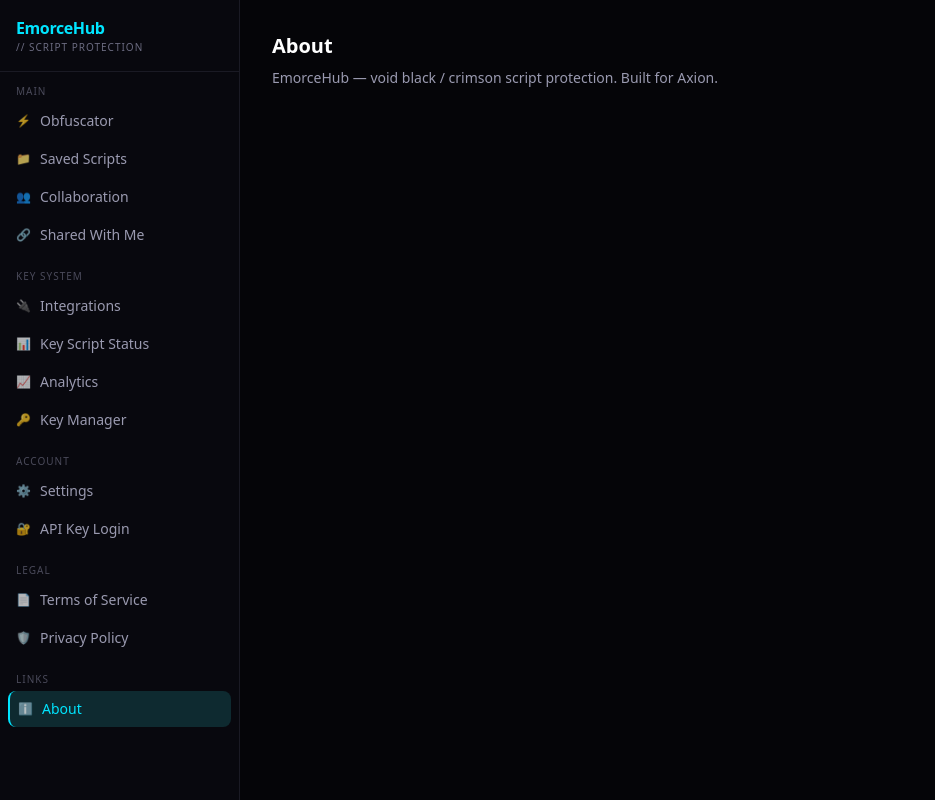
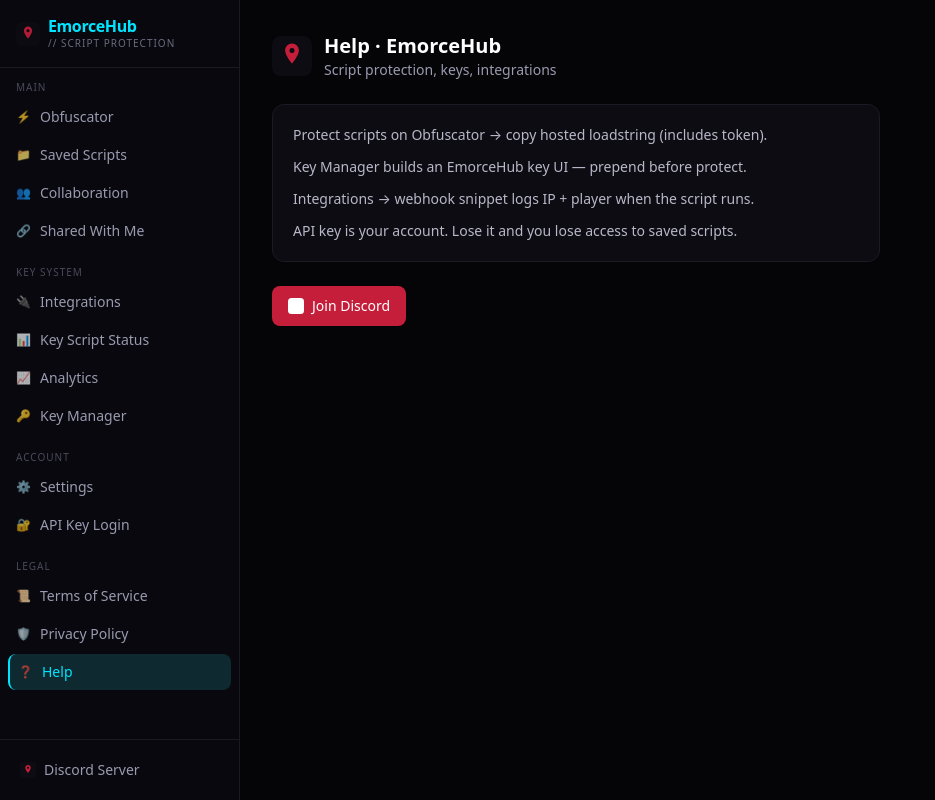
Before and after one commit to hexed00/emorce-obfuscator, a Next.js app: page /about in a window 1280 px wide. Shown: the whole page, without its empty margins (0-935 px from the left). Built offline with nearby package versions, Linux system fonts and the light colour scheme.

Commit message:
login gate on entry; ToS/Privacy/Help with Emorce icon + Discord

```diff
--- a/app/about/page.tsx
+++ b/app/about/page.tsx
@@ -1,8 +1,28 @@
 export default function Page() {
   return (
-    <div className="p-8 max-w-2xl">
-      <h1 className="text-xl font-bold text-white mb-2">About</h1>
-      <p className="text-sm text-[#9a9ab0]">EmorceHub — void black / crimson script protection. Built for Axion.</p>
+    <div className="p-8 max-w-2xl space-y-6">
+      <div className="flex items-center gap-3">
+        <img src="/pin.svg" alt="Emorce" className="w-10 h-10" />
+        <div>
+          <h1 className="text-xl font-bold text-white">Help · EmorceHub</h1>
+          <p className="text-sm text-[#9a9ab0]">Script protection, keys, integrations</p>
+        </div>
+      </div>
+      <div className="rounded-xl border border-[#1a1a24] bg-[#0c0c12] p-5 space-y-3 text-sm text-[#b8b8c8]">
+        <p>Protect scripts on Obfuscator → copy hosted loadstring (includes token).</p>
+        <p>Key Manager builds an EmorceHub key UI — prepend before protect.</p>
+        <p>Integrations → webhook snippet logs IP + player when the script runs.</p>
+        <p>API key is your account. Lose it and you lose access to saved scripts.</p>
+      </div>
+      <a
+        href="https://discord.gg/emorce"
+        target="_blank"
+        rel="noreferrer"
+        className="inline-flex items-center gap-2 px-4 py-2.5 rounded-lg bg-[#c41e3a] text-white text-sm font-medium"
+      >
+        <img src="/pin.svg" alt="" className="w-4 h-4 brightness-0 invert" />
+        Join Discord
+      </a>
     </div>
   );
 }
--- a/app/privacy/page.tsx
+++ b/app/privacy/page.tsx
@@ -1,8 +1,20 @@
 export default function Page() {
   return (
-    <div className="p-8 max-w-2xl">
-      <h1 className="text-xl font-bold text-white mb-2">Privacy Policy</h1>
-      <p className="text-sm text-[#9a9ab0]">API keys are hashed. Encoded loaders may be stored on Pastefy. IP integration only fires if you embed the webhook snippet.</p>
+    <div className="p-8 max-w-2xl space-y-4">
+      <div className="flex items-center gap-3">
+        <img src="/pin.svg" alt="Emorce" className="w-8 h-8" />
+        <h1 className="text-xl font-bold text-white">Privacy Policy</h1>
+      </div>
+      <div className="text-sm text-[#9a9ab0] space-y-3 leading-relaxed">
+        <p>API keys are hashed server-side. We cannot recover a lost key.</p>
+        <p>Encoded loaders may be stored on Pastefy so hosted links survive restarts.</p>
+        <p>IP integration only runs if you embed the webhook snippet yourself.</p>
+        <p>No selling of account data. Support via Discord only.</p>
+      </div>
+      <a href="https://discord.gg/emorce" target="_blank" rel="noreferrer" className="inline-flex items-center gap-2 text-sm text-[#00e5ff]">
+        <img src="/pin.svg" alt="" className="w-4 h-4" />
+        Discord · discord.gg/emorce
+      </a>
     </div>
   );
 }
--- a/app/tos/page.tsx
+++ b/app/tos/page.tsx
@@ -1,8 +1,20 @@
 export default function Page() {
   return (
-    <div className="p-8 max-w-2xl">
-      <h1 className="text-xl font-bold text-white mb-2">Terms of Service</h1>
-      <p className="text-sm text-[#9a9ab0]">EmorceHub is provided as-is for script protection experiments. You are responsible for how you use loadstrings.</p>
+    <div className="p-8 max-w-2xl space-y-4">
+      <div className="flex items-center gap-3">
+        <img src="/pin.svg" alt="Emorce" className="w-8 h-8" />
+        <h1 className="text-xl font-bold text-white">Terms of Service</h1>
+      </div>
+      <div className="text-sm text-[#9a9ab0] space-y-3 leading-relaxed">
+        <p>EmorceHub is provided as-is for script protection and key tooling.</p>
+        <p>You are responsible for how you distribute and run loadstrings.</p>
+        <p>API keys are non-recoverable. Store them safely.</p>
+        <p>Abuse, spam, or attacks against the service may result in blocked keys.</p>
+      </div>
+      <a href="https://discord.gg/emorce" target="_blank" rel="noreferrer" className="inline-flex items-center gap-2 text-sm text-[#00e5ff]">
+        <img src="/pin.svg" alt="" className="w-4 h-4" />
+        Discord · discord.gg/emorce
+      </a>
     </div>
   );
 }
--- a/components/AppShell.tsx
+++ b/components/AppShell.tsx
@@ -1,17 +1,52 @@
 "use client";
 
 import { useEffect, useState } from "react";
+import { usePathname, useRouter } from "next/navigation";
 import Sidebar from "./Sidebar";
+
+const PUBLIC = ["/login", "/tos", "/privacy", "/about"];
 
 export default function AppShell({ children }: { children: React.ReactNode }) {
   const [user, setUser] = useState<{ name: string } | null>(null);
+  const [ready, setReady] = useState(false);
+  const path = usePathname();
+  const router = useRouter();
 
   useEffect(() => {
     try {
       const raw = localStorage.getItem("emorce_user");
       if (raw) setUser(JSON.parse(raw));
     } catch {}
-  }, []);
+    setReady(true);
+  }, [path]);
+
+  useEffect(() => {
+    if (!ready) return;
+    const isPublic = PUBLIC.some((p) => path === p || path.startsWith(p + "/"));
+    if (!user && !isPublic) {
+      router.replace("/login");
+    }
+  }, [ready, user, path, router]);
+
+  if (path === "/login") {
+    return <div className="min-h-screen bg-[#050508] text-[#e8e8f0]">{children}</div>;
+  }
+
+  if (!ready) {
+    return (
+      <div className="min-h-screen bg-[#050508] flex items-center justify-center text-[#6b6b80] text-sm">
+        EmorceHub
+      </div>
+    );
+  }
+
+  if (!user && !PUBLIC.includes(path)) {
+    return (
+      <div className="min-h-screen bg-[#050508] flex items-center justify-center text-[#6b6b80] text-sm">
+        redirecting to login...
+      </div>
+    );
+  }
 
   return (
     <div className="flex min-h-screen bg-[#050508] text-[#e8e8f0]">
--- a/components/Sidebar.tsx
+++ b/components/Sidebar.tsx
@@ -4,38 +4,51 @@ import Link from "next/link";
 import { usePathname } from "next/navigation";
 
 const NAV = [
-  { section: "MAIN", items: [
+  {
+    section: "MAIN",
+    items: [
       { href: "/", label: "Obfuscator", icon: "⚡" },
       { href: "/saved", label: "Saved Scripts", icon: "📁" },
       { href: "/collab", label: "Collaboration", icon: "👥" },
       { href: "/shared", label: "Shared With Me", icon: "🔗" },
-  ]},
-  { section: "KEY SYSTEM", items: [
+    ],
+  },
+  {
+    section: "KEY SYSTEM",
+    items: [
       { href: "/integrations", label: "Integrations", icon: "🔌" },
       { href: "/key-status", label: "Key Script Status", icon: "📊" },
       { href: "/analytics", label: "Analytics", icon: "📈" },
       { href: "/keys", label: "Key Manager", icon: "🔑" },
-  ]},
-  { section: "ACCOUNT", items: [
+    ],
+  },
+  {
+    section: "ACCOUNT",
+    items: [
       { href: "/settings", label: "Settings", icon: "⚙️" },
       { href: "/login", label: "API Key Login", icon: "🔐" },
-  ]},
-  { section: "LEGAL", items: [
-    { href: "/tos", label: "Terms of Service", icon: "📄" },
+    ],
+  },
+  {
+    section: "LEGAL",
+    items: [
+      { href: "/tos", label: "Terms of Service", icon: "📜" },
       { href: "/privacy", label: "Privacy Policy", icon: "🛡️" },
-  ]},
-  { section: "LINKS", items: [
-    { href: "/about", label: "About", icon: "ℹ️" },
-  ]},
+      { href: "/about", label: "Help", icon: "❓" },
+    ],
+  },
 ];
 
 export default function Sidebar({ user }: { user?: { name: string } | null }) {
   const path = usePathname();
   return (
     <aside className="w-60 shrink-0 border-r border-[#1a1a24] bg-[#08080e] min-h-screen flex flex-col">
-      <div className="px-4 py-4 border-b border-[#1a1a24]">
-        <div className="text-[#00e5ff] font-bold tracking-tight">EmorceHub</div>
+      <div className="px-4 py-4 border-b border-[#1a1a24] flex items-center gap-2">
+        <img src="/pin.svg" alt="" className="w-6 h-6 opacity-90" />
+        <div>
+          <div className="text-[#00e5ff] font-bold tracking-tight leading-tight">EmorceHub</div>
           <div className="text-[10px] text-[#6b6b80] tracking-widest">// SCRIPT PROTECTION</div>
+        </div>
       </div>
       {user && (
         <div className="px-4 py-3 border-b border-[#1a1a24] flex items-center gap-2">
@@ -71,6 +84,17 @@ export default function Sidebar({ user }: { user?: { name: string } | null }) {
           </div>
         ))}
       </nav>
+      <div className="p-3 border-t border-[#1a1a24]">
+        <a
+          href="https://discord.gg/emorce"
+          target="_blank"
+          rel="noreferrer"
+          className="flex items-center gap-2 px-2 py-2 rounded-lg text-sm text-[#9a9ab0] hover:text-[#00e5ff] hover:bg-[#0c0c12]"
+        >
+          <img src="/pin.svg" alt="" className="w-4 h-4" />
+          Discord Server
+        </a>
+      </div>
     </aside>
   );
 }
```
Lines whose indentation alone changed are shown as unchanged.
